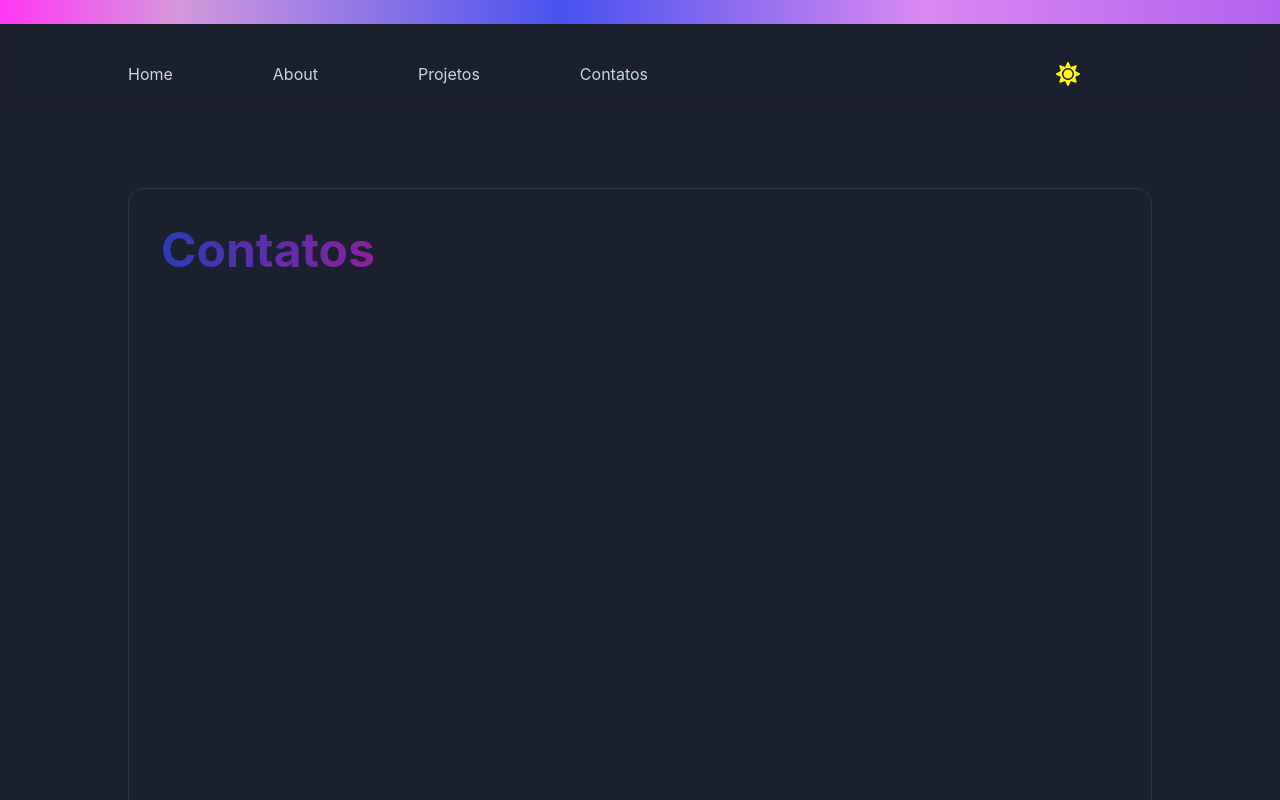
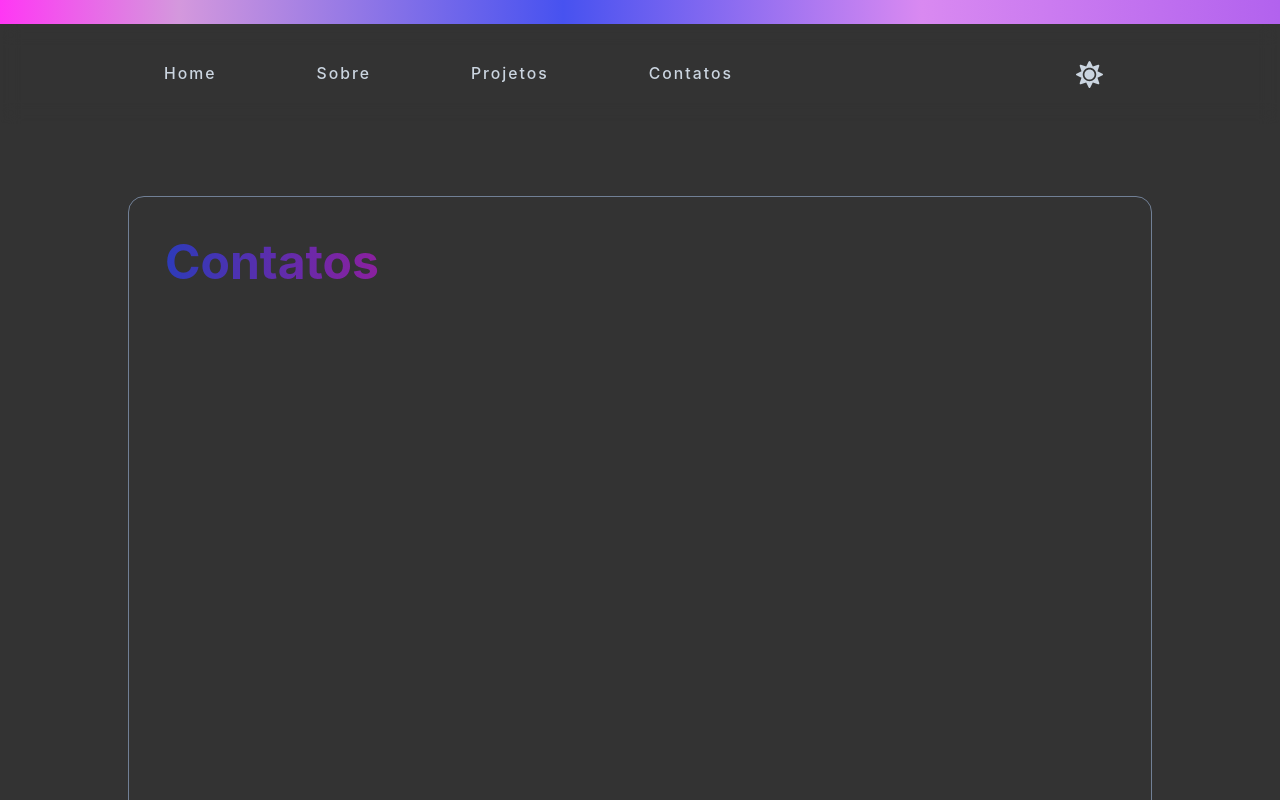
Before and after one commit to ericksax/portfolio, a Next.js app: page /contacts in a window 1280 px wide. Shown: the top 800 px of the page. Built offline with nearby package versions, Linux system fonts and the light colour scheme.

Commit message:
change some styles and implement timeline

```diff
--- a/src/components/Footer/index.tsx
+++ b/src/components/Footer/index.tsx
@@ -6,6 +6,7 @@ export const Footer = () => {
   const { colorMode } = useColorMode();
   return (
     <Flex
+      mb="0"
       as="footer"
       direction="column"
       justify="center"
--- a/src/components/Header/index.tsx
+++ b/src/components/Header/index.tsx
@@ -26,6 +26,7 @@ export const Header = () => {
       top="0"
       backdropFilter="auto"
       backdropBlur="10px"
+      zIndex="2"
     >
       <Flex
         as="nav"
@@ -33,16 +34,17 @@ export const Header = () => {
         maxWidth="1024px"
         h="100px"
         justify="space-between"
+        p="8"
       >
         <Breadcrumb
-          as="a"
           separator=""
           w="600px"
           h="100%"
-          justifyContent="space-between"
           alignItems="center"
           display="flex"
           spacing="50"
+          fontWeight="500"
+          fontSize="sm"
           color={colorMode === "light" ? colors.text.dark : colors.text.light}
         >
           <BreadcrumbItem>
@@ -51,7 +53,9 @@ export const Header = () => {
             </BreadcrumbLink>
           </BreadcrumbItem>
           <BreadcrumbItem>
-            <BreadcrumbLink href="/about">About</BreadcrumbLink>
+            <BreadcrumbLink as={Link} href="/about">
+              Sobre
+            </BreadcrumbLink>
           </BreadcrumbItem>
           <BreadcrumbItem>
             <BreadcrumbLink as={Link} href="/">
@@ -65,12 +69,12 @@ export const Header = () => {
           </BreadcrumbItem>
         </Breadcrumb>
 
-        <Flex align="center" padding=" 0 4rem">
+        <Flex align="center" padding=" 0 0.25rem">
           <Button variant="unstyled" onClick={toggleColorMode} display="flex">
             {colorMode === "light" ? (
-              <Icon as={FaSun} color="yellow" h="6" w="6" />
+              <Icon as={FaSun} h="6" w="6" />
             ) : (
-              <Icon as={FaMoon} color="gray.400" h="5" w="5" />
+              <Icon as={FaMoon} color="gray.500" h="5" w="5" />
             )}
           </Button>
         </Flex>
--- a/src/pages/_app.tsx
+++ b/src/pages/_app.tsx
@@ -4,7 +4,6 @@ import { GradientBar } from "../components/GradientBar";
 import { Header } from "../components/Header";
 import { ChakraProvider } from "@chakra-ui/react";
 import { ThemeModeProvider } from "../context/ThemeContext";
-
 import { theme } from "../styles/theme";
 
 function MyApp({ Component, pageProps }: AppProps) {
--- a/src/styles/brandColors.ts
+++ b/src/styles/brandColors.ts
@@ -1,11 +1,13 @@
 export const brandColors = {
-  "background-dark": "#1a202c",
-  "background-white": "#e3e3e3",
+  "background-dark": "#333333",
+  "background-white": "#fff",
   "dark-text": "gray.1000",
   "light-text": "gray.600",
-  "dark-line-border": "gray.700",
-  "light-line-border": "gray.300",
+  "dark-line-border": "gray.500",
+  "light-line-border": "gray.600",
   "dark-secundary-text": "#a0a0a0",
-  "light-secundary-text": "gray.500",
+  "light-secundary-text": "gray.700",
   "linear-gradient": "linear(to-r, #2d3bb9, #FF0080, #ff009d)",
+  "linear-gradient-point":
+    "linear-gradient(0.25turn, #2d3bb9 25%, #8c00ff, #ff00ff94 80%)",
 };
--- a/src/styles/colors.ts
+++ b/src/styles/colors.ts
@@ -15,4 +15,5 @@ export const colors = {
     dark: brandColors["dark-line-border"],
   },
   linearGradient: brandColors["linear-gradient"],
+  linear: brandColors["linear-gradient-point"],
 };
--- a/src/styles/theme.ts
+++ b/src/styles/theme.ts
@@ -11,20 +11,33 @@ export const theme = extendTheme({
   styles: {
     global: (props: ModeProps) => ({
       "html, body": {
-        fontSize: "md",
+        fontSize: "lg",
         backgroundColor: mode(
           colors.background.dark,
           colors.background.light
         )(props),
         color: "gray.300",
         font_family: "Poppins, helvetica, sans-serif",
+        p: {
+          color: mode(
+            colors.secundaryText.dark,
+            colors.secundaryText.light
+          )(props),
+        },
+        strong: {
+          color: mode(
+            colors.secundaryText.dark,
+            colors.secundaryText.light
+          )(props),
+        },
+      },
+      li: {
         a: {
-          text_decoration: "none",
-        },
-
-        li: {
-          listStyle: "none",
-          text_decoration: "none",
+          letterSpacing: 2,
+          _hover: {
+            textDecoration: "underline",
+            color: mode("white", "black")(props),
+          },
         },
       },
     }),
```
Also changed, not shown: package.json (+9 -5 lines), src/components/Main/index.tsx (+15 -9 lines), src/components/timeLine/index.tsx (added, +84 -0 lines), src/pages/about/index.tsx (+30 -12 lines), images/juizdefora.jpg (added), 1 other file (tests, documents, lock files or other folders).
